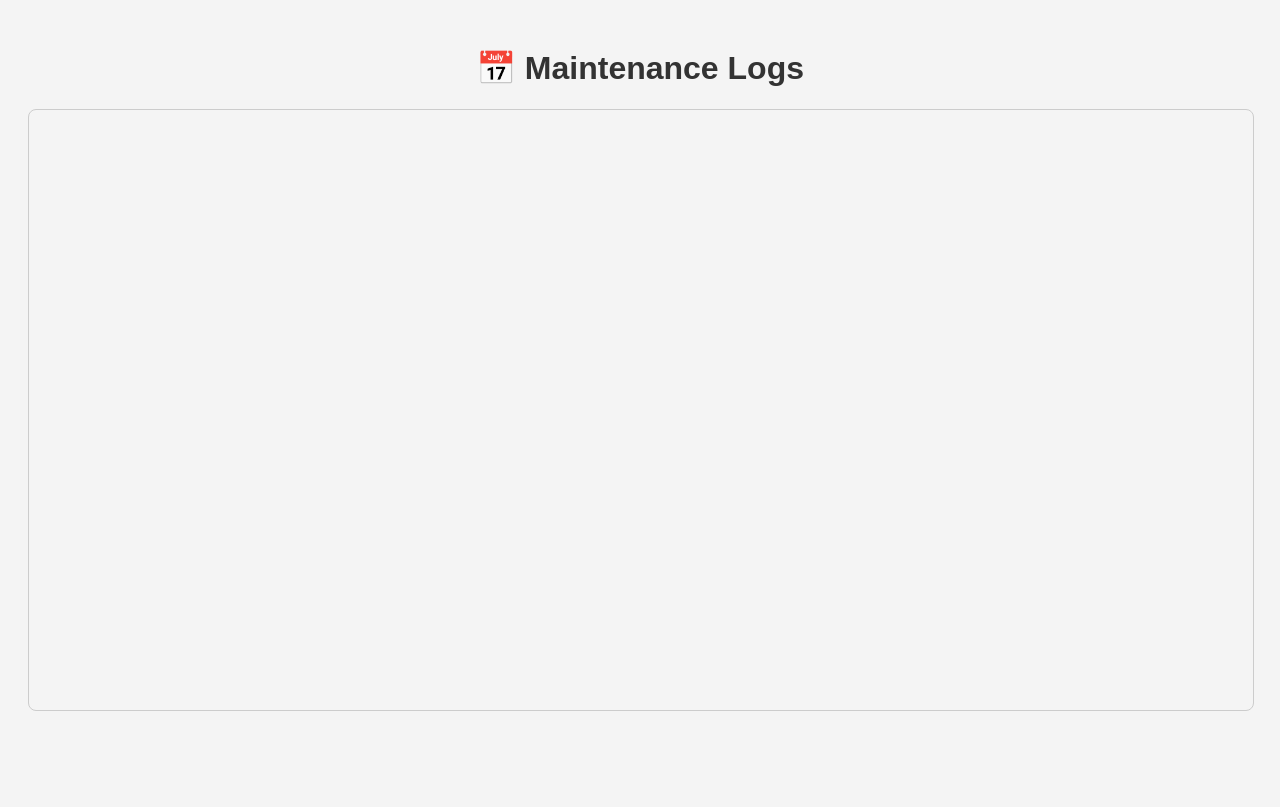
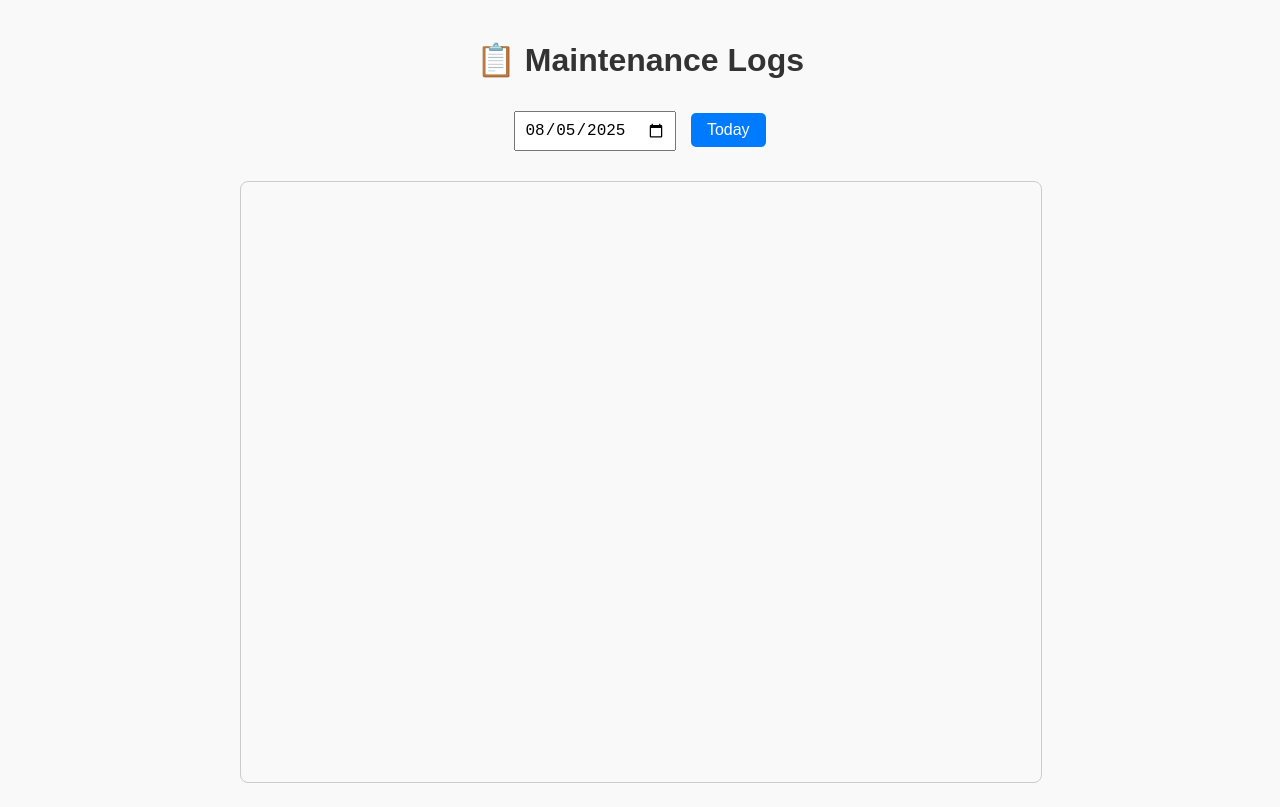
Before and after one commit to darwinrmontano/darwinrmontano.github.io, a plain HTML site: page index.html in a window 1280 px wide. Drawn offline with Linux system fonts and the light colour scheme; no server answers.

Commit message:
Update index.html

```diff
--- a/index.html
+++ b/index.html
@@ -7,9 +7,17 @@
   <style>
     body {
       font-family: Arial, sans-serif;
+      background: #f9f9f9;
+      color: #333;
+      margin: 0;
       padding: 20px;
-      background: #f4f4f4;
-      color: #333;
+    }
+    h1 {
+      text-align: center;
+    }
+    .container {
+      max-width: 800px;
+      margin: auto;
       text-align: center;
     }
     iframe {
@@ -17,51 +25,74 @@
       height: 600px;
       border: 1px solid #ccc;
       border-radius: 8px;
+      margin-top: 20px;
+    }
+    input[type="date"] {
+      padding: 8px;
+      font-size: 16px;
+      margin-top: 10px;
+      margin-bottom: 10px;
+    }
+    button {
+      padding: 8px 16px;
+      font-size: 16px;
+      margin-left: 10px;
+      cursor: pointer;
+      background-color: #007bff;
+      color: white;
+      border: none;
+      border-radius: 5px;
+    }
+    button:hover {
+      background-color: #0056b3;
     }
   </style>
 </head>
 <body>
-  <h1>📅 Maintenance Logs</h1>
-  <iframe id="hoja" loading="lazy"></iframe>
+  <div class="container">
+    <h1>📋 Maintenance Logs</h1>
+    <input type="date" id="fecha" />
+    <button onclick="cargarHoja()">Today</button>
+    <iframe id="iframe" src=""></iframe>
+  </div>
 
   <script>
-    const HOJA_ID = "10fqQKjZt1aMO-nTIzHYTDLU8C5qHElgGJmkSmfHEY"; // Tu ID de hoja de cálculo
-    const GIDMAP_SHEET_GID = "289397948"; // GID de la hoja GIDMAP publicada
+    const spreadsheetId = "10fqQKjZt1aMO-nTIzHYTDLU8C5qHElgGJmkSmfHEY"; // Tu ID real
+    const gidMapUrl = `https://docs.google.com/spreadsheets/d/${spreadsheetId}/gviz/tq?tqx=out:json&sheet=GIDMAP`;
 
-    function getToday() {
-      const today = new Date();
-      today.setMinutes(today.getMinutes() - today.getTimezoneOffset());
-      return today.toISOString().split("T")[0]; // yyyy-MM-dd
+    document.addEventListener("DOMContentLoaded", () => {
+      const hoy = new Date().toISOString().split("T")[0];
+      document.getElementById("fecha").value = hoy;
+      cargarHoja();
+    });
+
+    function cargarHoja() {
+      const fecha = document.getElementById("fecha").value;
+      fetch(gidMapUrl)
+        .then(res => res.text())
+        .then(text => {
+          const json = JSON.parse(text.substr(47).slice(0, -2));
+          const rows = json.table.rows;
+          const mapa = {};
+          rows.forEach(row => {
+            const f = row.c[0]?.v;
+            const g = row.c[1]?.v;
+            if (f && g) mapa[f] = g;
+          });
+
+          const gid = mapa[fecha];
+          if (gid) {
+            const url = `https://docs.google.com/spreadsheets/d/${spreadsheetId}/pubhtml?gid=${gid}&single=true&widget=true&headers=false`;
+            document.getElementById("iframe").src = url;
+          } else {
+            alert("⚠️ No se encontró la hoja para hoy.");
+            document.getElementById("iframe").src = "";
+          }
+        })
+        .catch(() => {
+          alert("❌ Error al buscar la hoja.");
+        });
     }
-
-    function loadIframe(gid) {
-      const url = `https://docs.google.com/spreadsheets/d/e/2PACX-1vT_SOmyJmpCUaj0oIQ5xgcZB-3AMPtBELZzCzzNZcN9eXfVPb1cq4MOc_dL41iphaopNvJnnmevgSxd/pubhtml?gid=${gid}&single=true&widget=true&headers=false`;
-      document.getElementById("hoja").src = url;
-    }
-
-    async function buscarGID(fecha) {
-      const urlCSV = `https://docs.google.com/spreadsheets/d/${HOJA_ID}/gviz/tq?tqx=out:csv&gid=${GIDMAP_SHEET_GID}`;
-      const response = await fetch(urlCSV);
-      const text = await response.text();
-      const rows = text.trim().split("\n").map(line => line.split(","));
-
-      for (let i = 1; i < rows.length; i++) {
-        if (rows[i][0] === fecha) {
-          return rows[i][1];
-        }
-      }
-      return null;
-    }
-
-    (async () => {
-      const fecha = getToday();
-      const gid = await buscarGID(fecha);
-      if (gid) {
-        loadIframe(gid);
-      } else {
-        alert("⚠️ No se encontró la hoja para hoy.");
-      }
-    })();
   </script>
 </body>
 </html>
```
